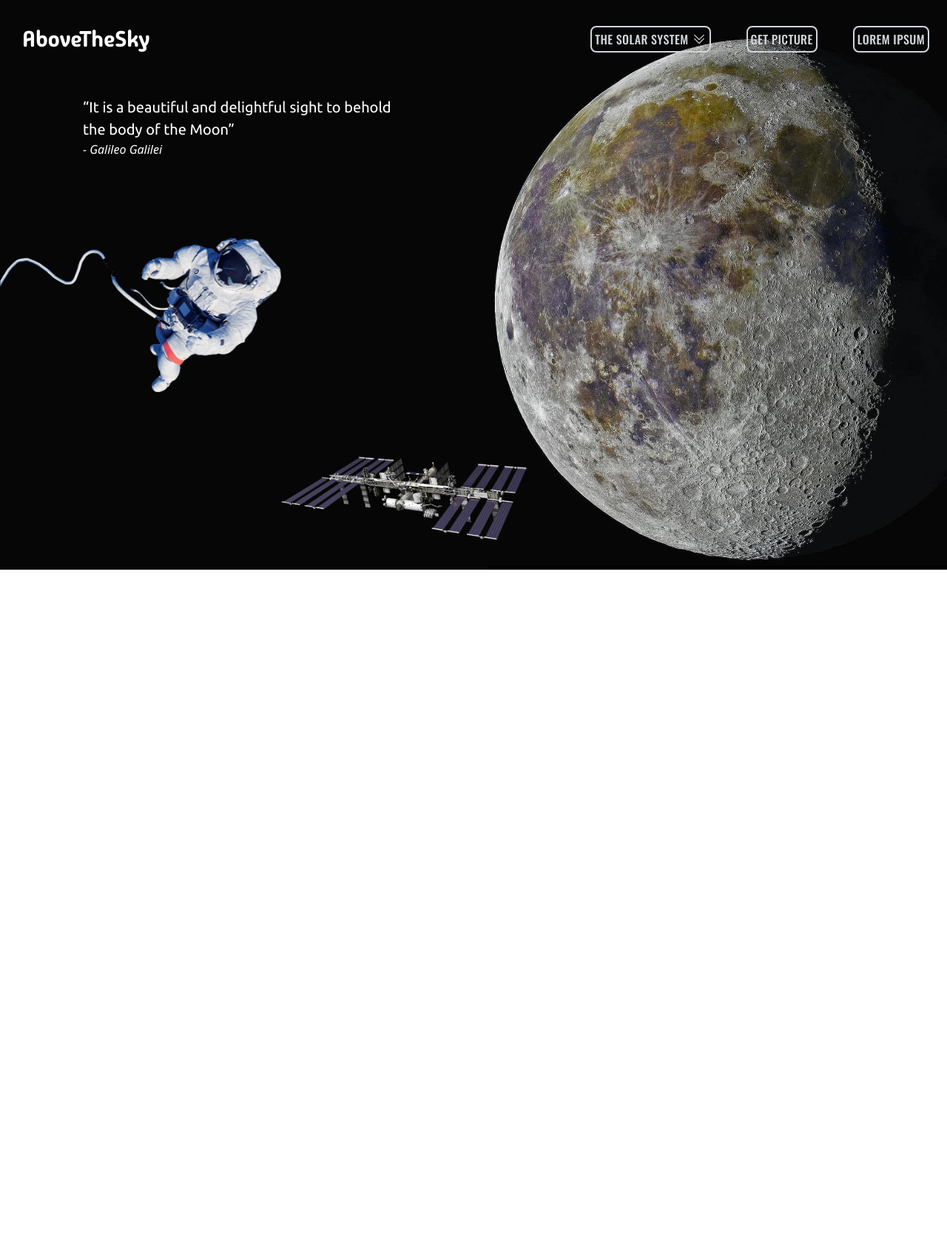
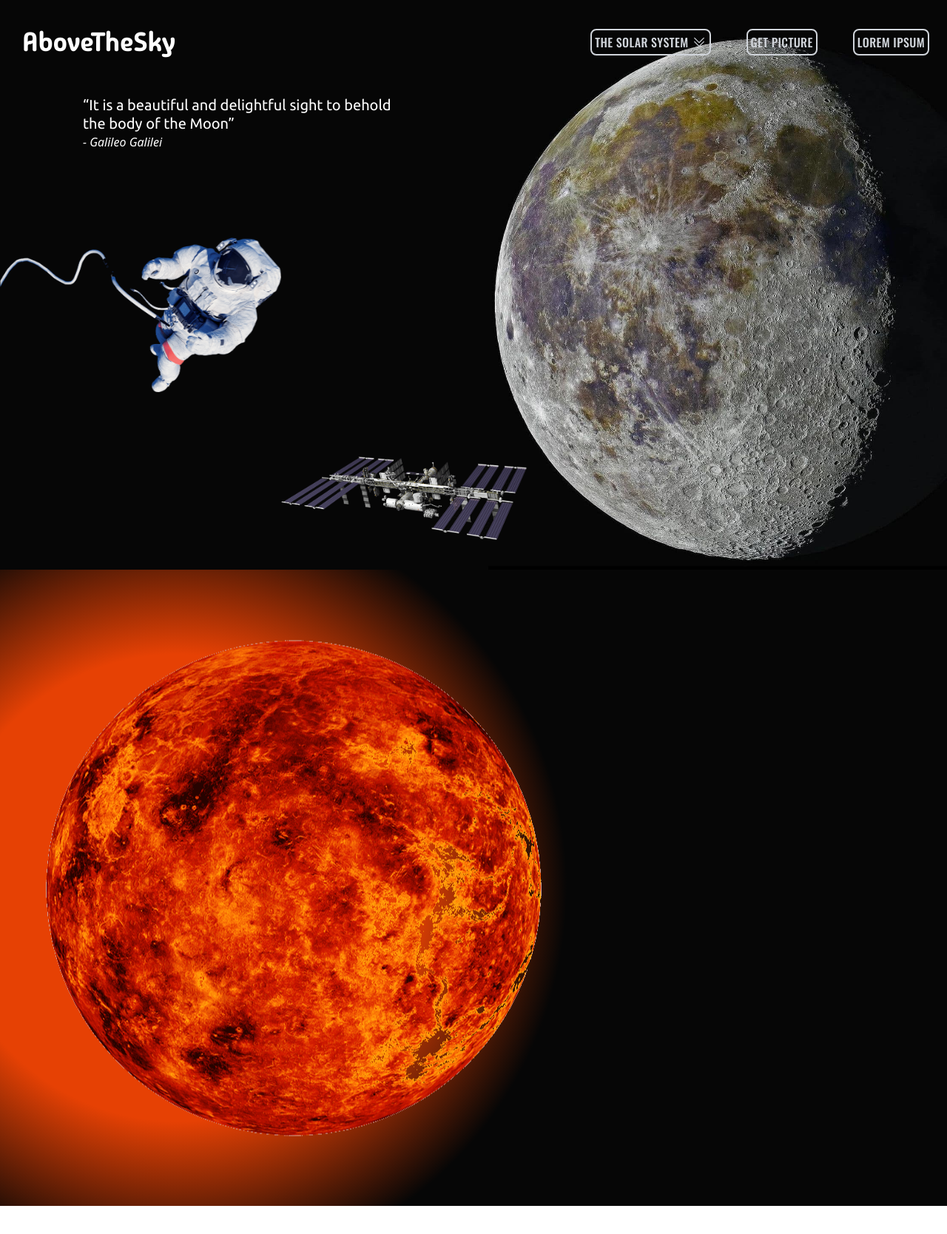
Before and after one commit to DenysKors/AboveTheSky_PetProject, a React (Vite) app: page / in a window 1280 px wide. Shown: the top 1668 px of the page at 74% size. Before the commit the page ends 800 px from the top, so only its background shows below. Built offline with nearby package versions, Linux system fonts and the light colour scheme.

Commit message:
Sun section markup

```diff
--- a/src/components/HeroSection.jsx
+++ b/src/components/HeroSection.jsx
@@ -6,11 +6,11 @@ function HeroSection() {
     <section className="relative w-full h-390 md:h-620 lg:h-720 bg-inherit bg-hero bg-contain bg-no-repeat bg-[right_-3rem_bottom] md:bg-[right_bottom]">
       <h1 className="sr-only">The Solar System</h1>
       <div className="pt-8 pl-4 max-w-[300px] md:pt-20 lg:pl-28 lg:max-w-[550px]">
-        <q className="text-white font-text md:text-base lg:text-lg">
+        <q className="text-text font-text md:text-base lg:text-lg">
           It is a beautiful and delightful sight to behold the body of the Moon
         </q>
         <br />
-        <span className="italic text-white"> - Galileo Galilei</span>
+        <span className="italic text-text"> - Galileo Galilei</span>
       </div>
       <div className="absolute bottom-[10px] right-[210px] w-[100px] md:bottom-[20px] md:right-[480px] md:w-[220px] lg:bottom-[30px] lg:right-[560px] lg:w-[340px]">
         <img src={Spaceship} alt="spaceship" />
--- /dev/null
+++ b/src/components/SunSection.jsx
@@ -0,0 +1,21 @@
+import Sun from "../assets/images/sun.png";
+
+function SunSection() {
+  return (
+    <section
+      id="sun"
+      className="w-full h-[450px] md:h-[720px] lg:h-[860px] bg-herobg"
+    >
+      <div className="relative h-full max-w-[1200px] bg-[radial-gradient(circle_at_20%_50%,rgba(230,65,4,1.0)_0%,rgba(230,65,4,1.0)_30%,rgb(6,6,6)_50%)]">
+        <div className="absolute top-[50%] left-[5%] translate-y-[-50%] w-[calc(100vw-40%)]">
+          <img src={Sun} alt="sun" />
+        </div>
+      </div>
+      <h2 className="text-right font-main  text-text text-lg md:text-xl  lg:text-7xl">
+        Sun
+      </h2>
+    </section>
+  );
+}
+
+export default SunSection;
--- a/src/index.css
+++ b/src/index.css
@@ -19,6 +19,6 @@
 
 @layer components {
   .btn-nav {
-    @apply p-1 text-base tracking-wide font-main uppercase text-gray-300 border-gray-300 border-2 rounded-lg transition duration-300 hover:shadow-nav focus:shadow-nav;
+    @apply p-1 text-sm lg:text-base tracking-wide font-main uppercase text-gray-300 border-gray-300 border-2 rounded-lg transition duration-300 hover:shadow-nav focus:shadow-nav;
   }
 }
--- a/src/pages/LandingPage.jsx
+++ b/src/pages/LandingPage.jsx
@@ -1,9 +1,11 @@
 import Wrapper from "../components/Wrapper";
+import SunSection from "../components/SunSection";
 
 function LandingPage() {
   return (
     <>
       <Wrapper />
+      <SunSection />
     </>
   );
 }
--- a/tailwind.config.js
+++ b/tailwind.config.js
@@ -12,6 +12,7 @@ export default {
       colors: {
         herobg: "rgb(6,6,6)",
         logo: "rgb(255 255 255)",
+        text: "rgb(255 255 255)",
       },
       fontFamily: {
         logo: ["MadimiOne", "sans-serif"],
@@ -19,10 +20,9 @@ export default {
         text: ["Ubuntu", "sans-serif"],
       },
       fontSize: {
-        base: "1rem",
         lg: "1.25rem",
         xl: "1.5rem",
-        xxl: "1.875rem",
+        xxl: "2.25rem",
       },
       height: {
         390: "390px",
@@ -31,10 +31,13 @@ export default {
       },
       backgroundImage: {
         hero: "url('./assets/images/hero.jpg')",
+        "radial-gradient":
+          "radial-gradient (circle_at_center_left, rgba(162,13,0, 0.5)_0%,rgb(0,0,0)_100%)",
       },
       boxShadow: {
         nav: "rgba(256, 256, 256, 0.8) 0px -10px 30px 4px;",
       },
+
       keyframes: {
         flyMobile: {
           "0%": { transform: "translatey(0)" },
```
Also changed, not shown: src/assets/images/sun.png (added).
